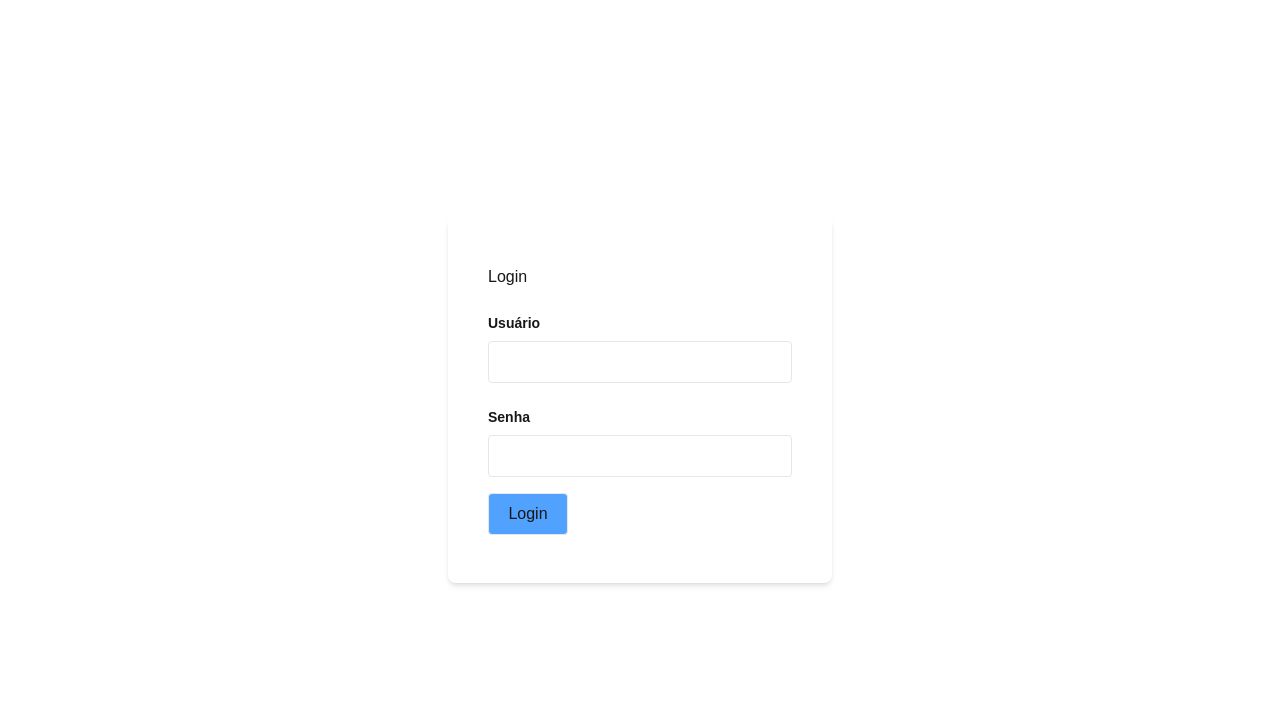
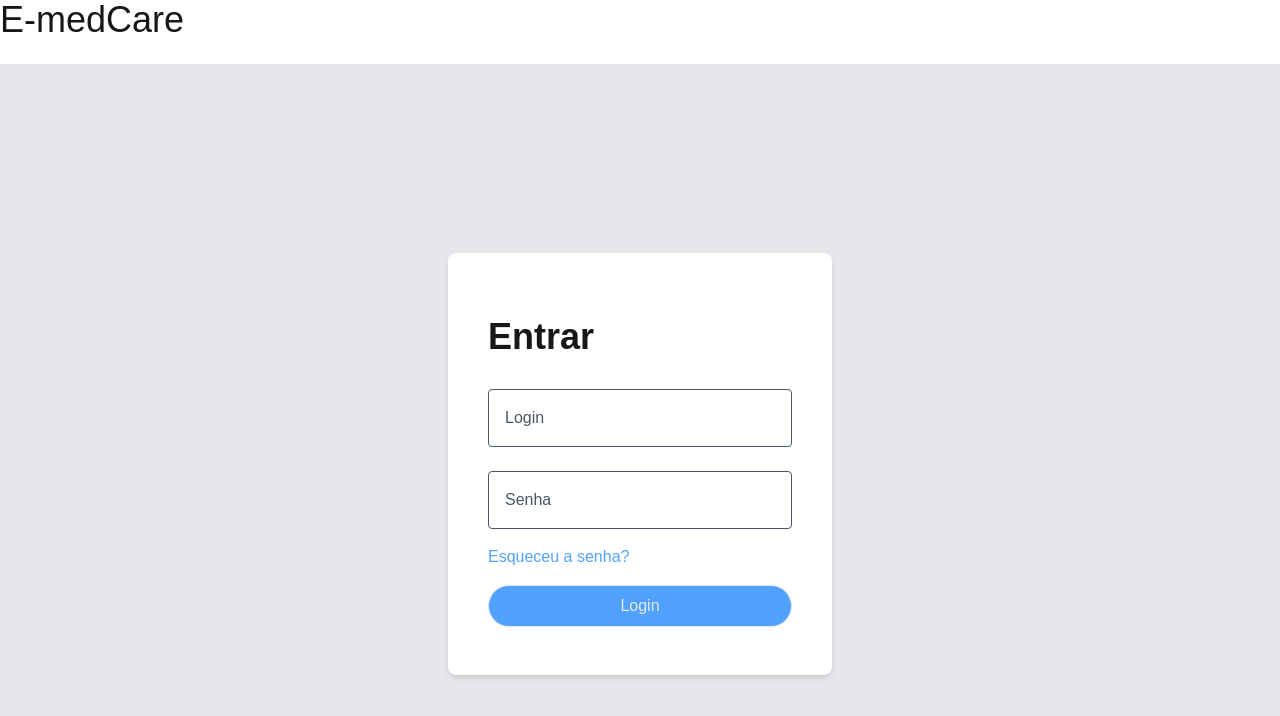
Before and after one commit to Dev-Moura/e-MedCare, a Next.js app in the folder emedcare-app/: page / in a window 1280 px wide. Shown: the top 716 px of the page. Built offline with nearby package versions, Linux system fonts and the light colour scheme.

Commit message:
working on login screen

```diff
--- a/emedcare-app/src/app/page.tsx
+++ b/emedcare-app/src/app/page.tsx
@@ -38,43 +38,50 @@ export default function Home() {
 
   return (
     <>
-      <div className=" flex justify-center items-center h-screen bg-gray-350 ">
+        <header className= " w-full h-16" >
+        <h1 className= " flex w-full text-4xl">E-medCare</h1>
+        </header>
+        <main className="">
+            <div className=" w-full h-full flex justify-center items-center h-screen bg-gray-200 ">
                 <form
                     className="w-full max-w-sm p-10 bg-white rounded-lg shadow-md "
                     onSubmit={authenticantion}
                 >
-          <h1 className="font-bold-text-blue-500 py-2 block text-2x1">Login</h1>
+                    <h1 className="font-bold py-6 block text-4xl ">Entrar</h1>
                     <div className="w-full py-2">
-            <label htmlFor="" className="text-sm font-bold py-2 block">
-              Usuário
-            </label>
+                        {/*<label htmlFor="" className="text-sm font-bold py-2 block">*/}
+                        {/*</label>*/}
                         <input
+                            placeholder="Login"
                             type="text"
                             name="name"
-              className="w-full border-1 border-gray-200 p-2 rounded-sm"
+                            className="w-full border-1 border-gray-600 p-4 rounded-sm placeholder-gray-600"
                             onChange={(e: any) => setLogin(e.target.value)}
                         />
                     </div>
                     <div className="w-full py-2">
-            <label htmlFor="" className="text-sm font-bold py-2 block">
-              Senha
-            </label>
+                        {/*<label htmlFor="" className="text-sm font-bold p-2 block">*/}
+
+                        {/*</label>*/}
                         <input
+                            placeholder="Senha"
                             name="login"
                             type="password"
-              className="w-full border-[1px] border-gray-200 p-2 rounded-sm"
+                            className="mt-2 w-full border-1 border-gray-600 p-4 rounded-sm placeholder-gray-600"
                             onChange={(e: any) => setPassword(e.target.value)}
                         />
                     </div>
                     <div className="w-full py-2">
-            <button className="w-20 p-2 text-#f2f2f2 border-gray-200 border-[1px] rounded-sm bg-blue-400">
+                        <a className=" text-blue-400">Esqueceu a senha?</a>
+
+                        <button className=" mt-4 w-full p-2 text-gray-200 border rounded-4xl bg-blue-400 flex justify-center ">
                             Login
                         </button>
                     </div>
                     <div>
                         {error && (
                             <div
-                className="p-2 text-white border-gray-200 border-[1px] rounded-sm bg-red-400"
+                                className="p-2 text-white border-gray-200 border rounded-sm bg-red-400"
                                 style={{ color: "red" }}
                             >
                                 {error}
@@ -83,6 +90,8 @@ export default function Home() {
                     </div>
                 </form>
             </div>
+        </main>
+
     </>
   );
 }
```
Also changed, not shown: 1 other file (tests, documents, lock files or other folders). Lines whose indentation alone changed are shown as unchanged.
